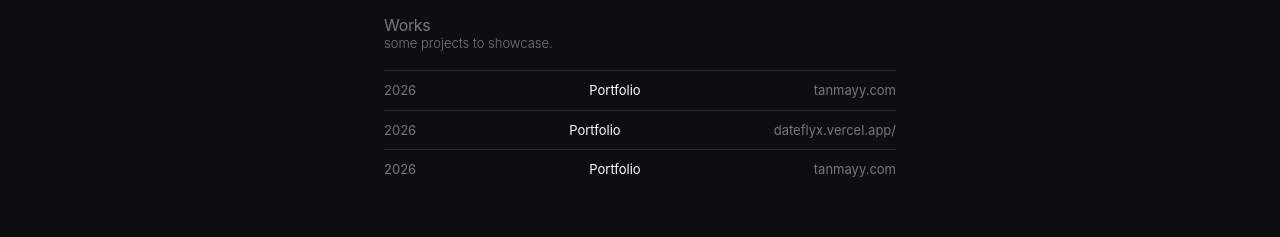
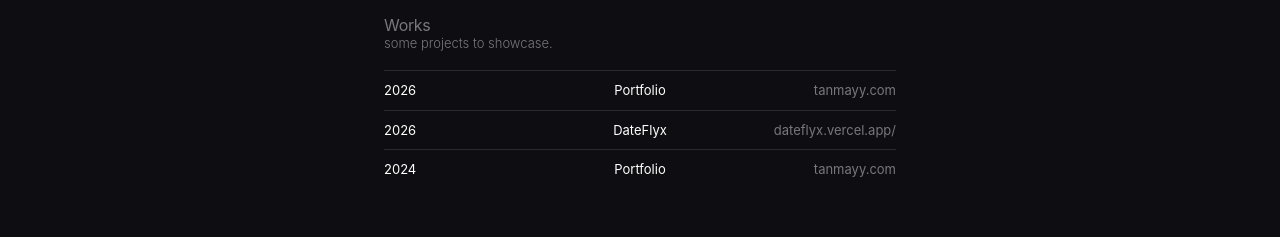
Before and after one commit to Tanmayananda-Sahoo/Portfolio, a React app in the folder frontend/: page / in a window 1280 px wide. Shown: the part 515-752 px from the top of the page. Built offline with nearby package versions, Linux system fonts and the light colour scheme; the HTML template or start-up script is replaced by a standard one.

Commit message:
feat: Update WorkSection component and styles for improved layout and content

```diff
--- a/frontend/src/components/WorkSection.jsx
+++ b/frontend/src/components/WorkSection.jsx
@@ -10,11 +10,11 @@ const WorkSection = () => {
         },
         {
             "year": 2026,
-            "title": "Portfolio",
+            "title": "DateFlyx",
             "status": "dateflyx.vercel.app/"
         },
         {
-            "year": 2026,
+            "year": 2024,
             "title": "Portfolio",
             "status": "tanmayy.com"
         }
@@ -41,7 +41,7 @@ const WorkSection = () => {
                                     {elem.title}
                                 </div>
                                 <div className="status" onMouseEnter={hoverAudio} onClick={clickAudio}>
-                                    <p>{elem.status}</p>
+                                    {elem.status}
                                 </div>
                             </div>
                         )
--- a/frontend/src/index.css
+++ b/frontend/src/index.css
@@ -182,19 +182,29 @@
 
 .work-section-column {
   display: flex;
-  gap: 2rem;
+  /* gap: 2rem; */
   justify-content: space-between;
   padding: 0.7rem 0;
   border-top: 1px solid #2A2A2E;
   font-size: small;
 }
 
-.year p, .status p{
-  color: #77777C;
+.year, .status, .project-name {
+  flex:1;
 }
 
-.status p {
+.status {
+  text-align: right;
   cursor: pointer;
+  overflow-wrap: anywhere;
+}
+
+.project-name {
+  text-align: center;
+}
+
+.year , .status {
+  color: #77777C;
 }
 
 .off-screen-img-section {
```
